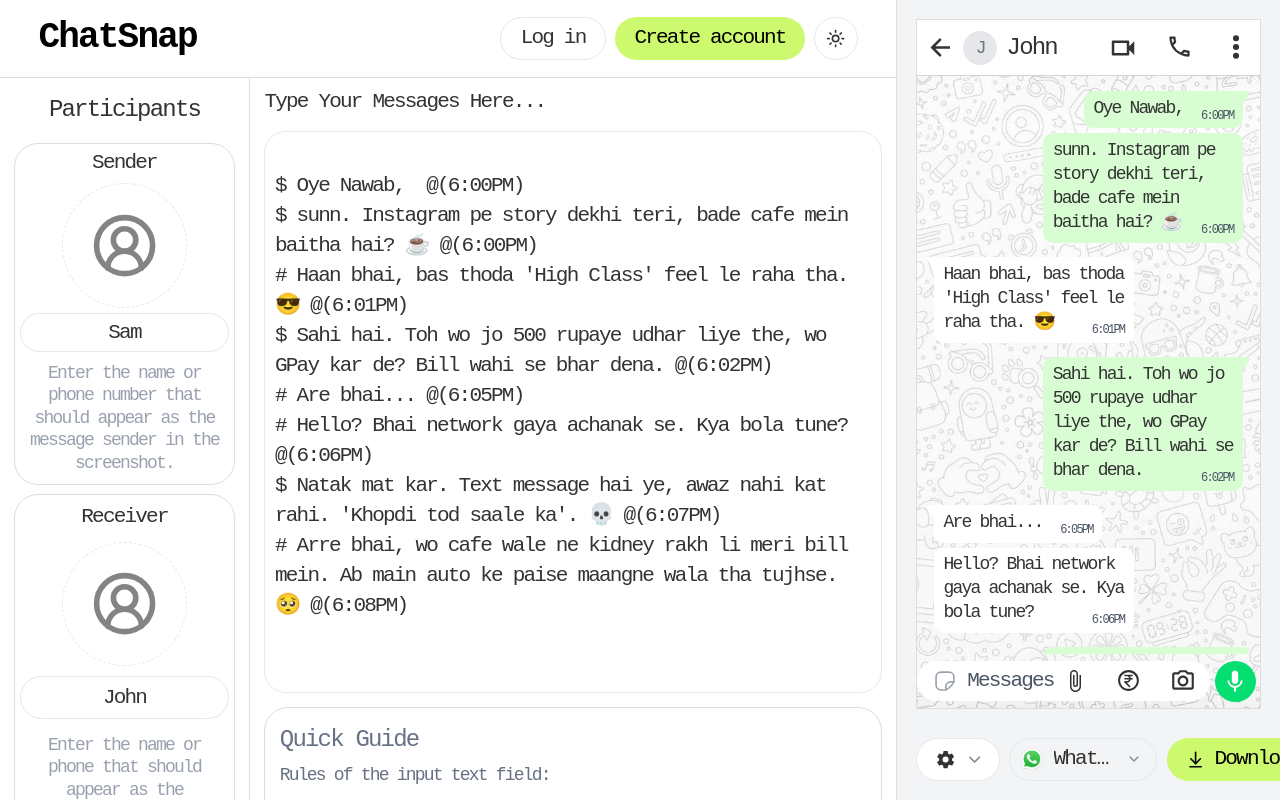
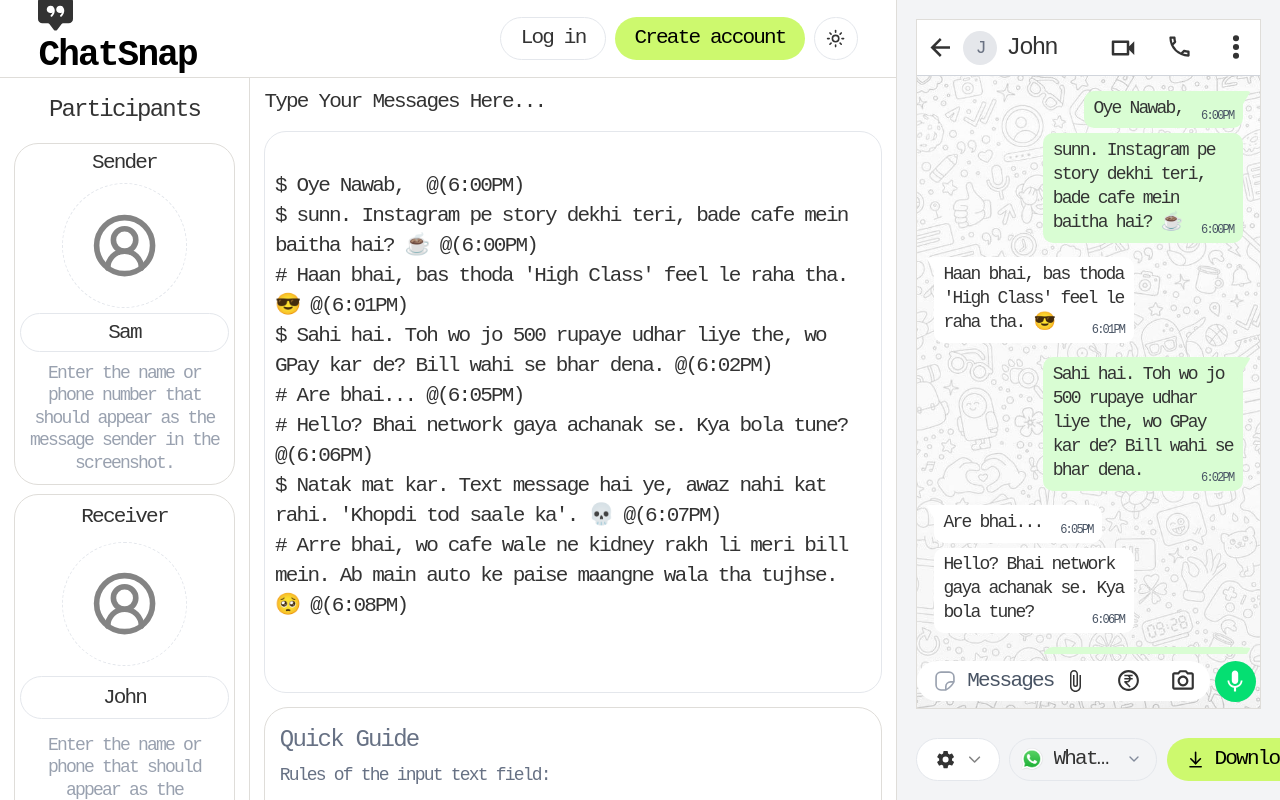
Before and after one commit to Anurag0577/Mockly---DM-screenshot-generator, a React (Vite) app in the folder frontend/: page / in a window 1280 px wide. Built offline with nearby package versions, Linux system fonts and the light colour scheme.

Commit message:
Add logo in the starting of Header

```diff
--- a/frontend/src/components/Header.jsx
+++ b/frontend/src/components/Header.jsx
@@ -9,6 +9,7 @@ import ProfileDropdown from "./ProfileDropdown";
 import SignUpDialogueBox from "./SignupDialogueBox";
 import LoginDialogueBox from "./LoginDialogueBox";
 import useAuthStore from "@/stores/useAuthStore";
+import { BsFillChatSquareQuoteFill } from "react-icons/bs";
 import { useNavigate } from "react-router";
 
 export default function Header() {
@@ -27,6 +28,7 @@ export default function Header() {
       <div className="flex flex-col items-center justify-start md:flex-row md:h-16 md:justify-between md:gap-4  rounded-lg md:p-4 ">
         {/* Logo */}
         <div className="md:flex-1">
+          <BsFillChatSquareQuoteFill size={35}/>
           <a href="/" onClick={(e) => { e.preventDefault(); navigate('/'); }} className="text-black dark:text-primary text-2xl font-bold">
             ChatSnap
           </a>
```
